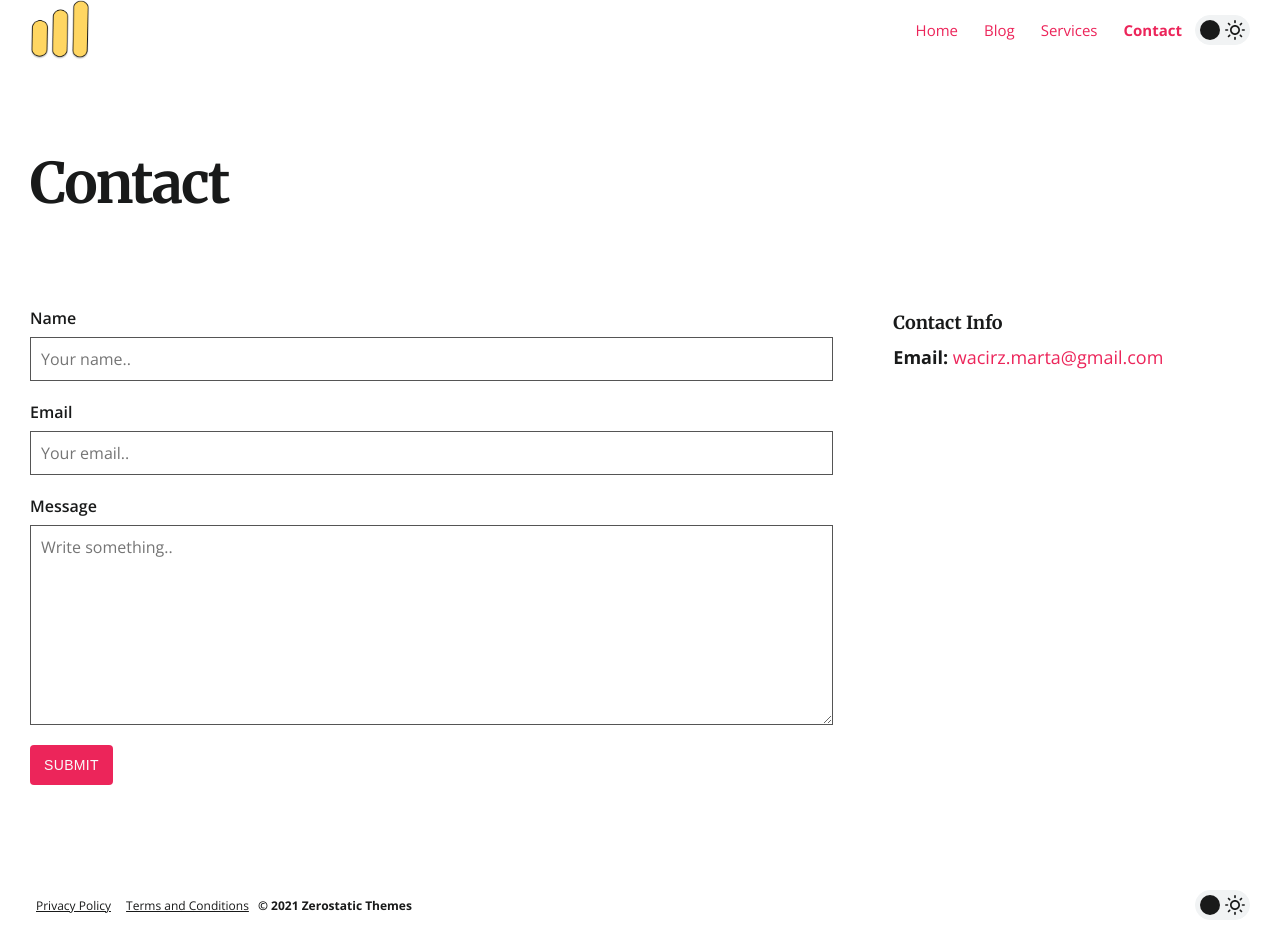
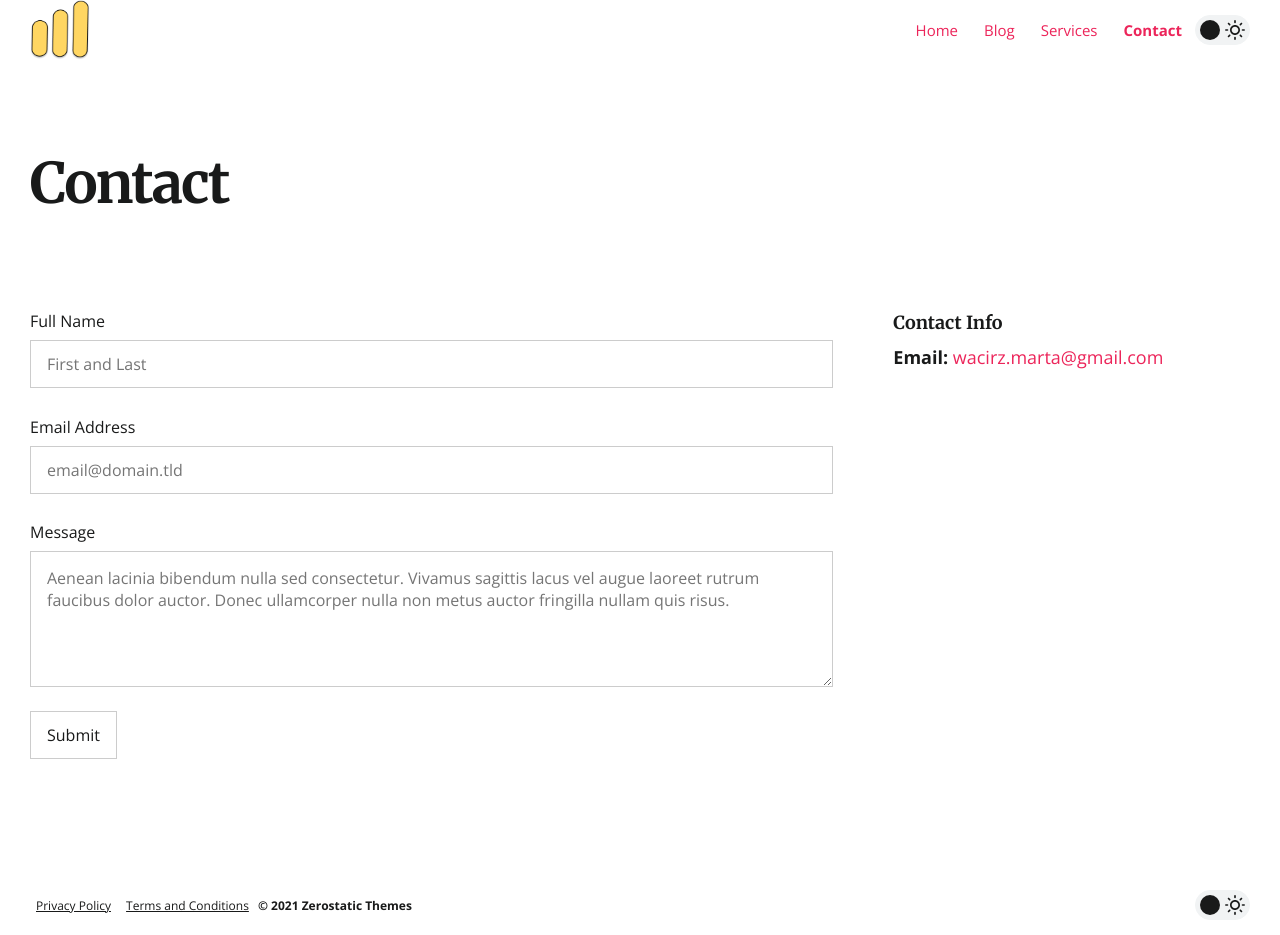
Before and after one commit to makapaka98/mywebsite, a Jekyll site: the page built from pages/contact.md, in a window 1280 px wide and 935 px high. Built offline with Jekyll 4.4.1, drawn with Linux system fonts in a browser that asks for light colours.

```diff
--- a/_config.yml
+++ b/_config.yml
@@ -83,8 +83,8 @@ mailchimp:
   form_action_url: https://zerostatic.us13.list-manage.com/subscribe/post?u=675276692aebec1c007f8156d&amp;id=3e3da720c2
 
 contact_form:
-  use_netlify_form: true
-  use_formspree_form: false
+  use_netlify_form: false
+  use_formspree_form: true
   formspree_endpoint: https://formspree.io/f/xgegkbwp
 
 darkmode:
```
